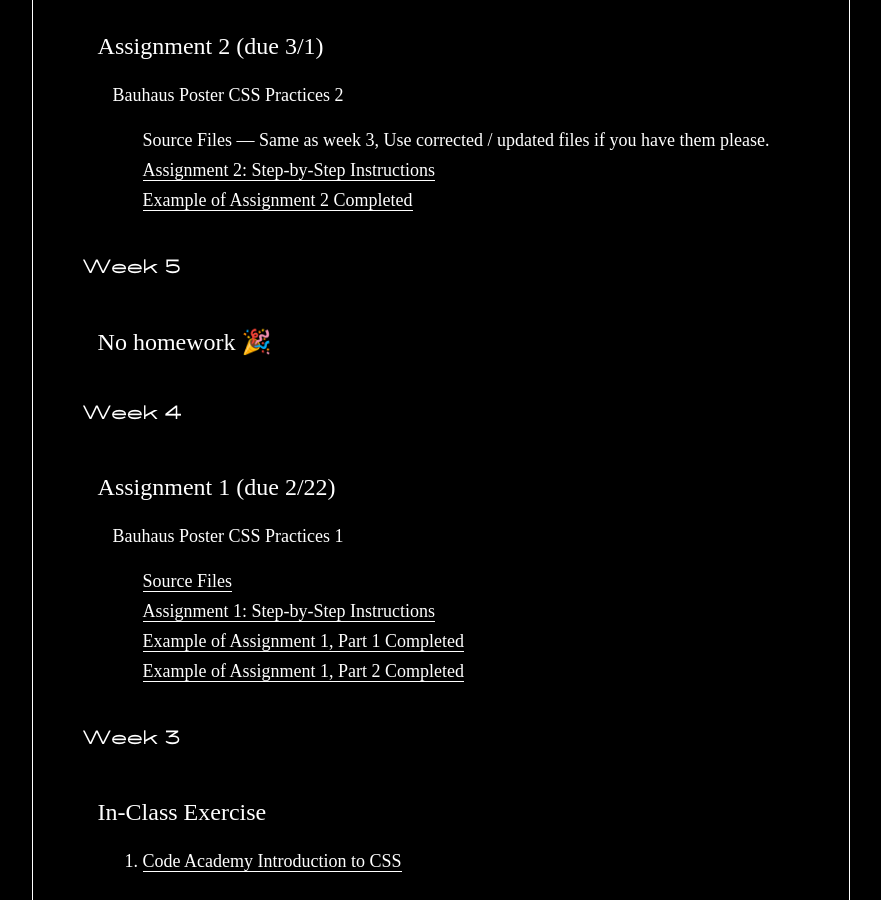
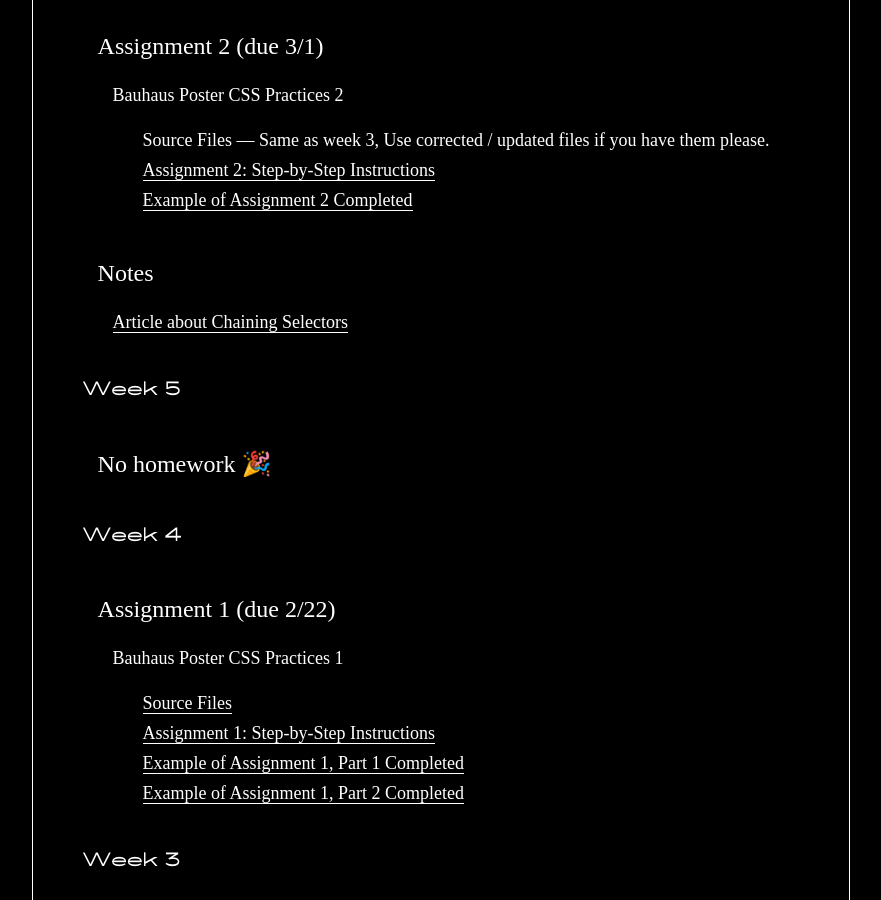
Before and after one commit to patshiu/spring2019webdesignbasics, a Jekyll site: the page built from _pages/assignments.md, in a window 1280 px wide and 900 px high, scrolled down 588 px. Shown: the whole window, without its empty margins (250-1131 px from the left). Built offline with Jekyll 4.4.1, drawn with Linux system fonts in a browser that asks for light colours; nearby versions of some CDN libraries; our own code applies the rules of GitHub Pages for plain Markdown files.

Commit message:
Adding chaining selectors

```diff
--- a/_pages/assignments.md
+++ b/_pages/assignments.md
@@ -17,6 +17,9 @@ permalink: /assignments
   * Source Files — Same as week 3, Use corrected / updated files if you have them please.
   * [Assignment 2: Step-by-Step Instructions](https://docs.google.com/document/d/1oU7tj7hXTf3xeO2fUdr_nV4E_dKtsnx1Uk6bTIHdOqs/edit?usp=sharing)
   * [Example of Assignment 2 Completed](https://patshiu.github.io/PSAM-exercise2-done/)
+
+#### Notes
+ * [Article about Chaining Selectors](https://css-tricks.com/multiple-class-id-selectors/)
 
 ## Week 5
 #### No homework 🎉
```
